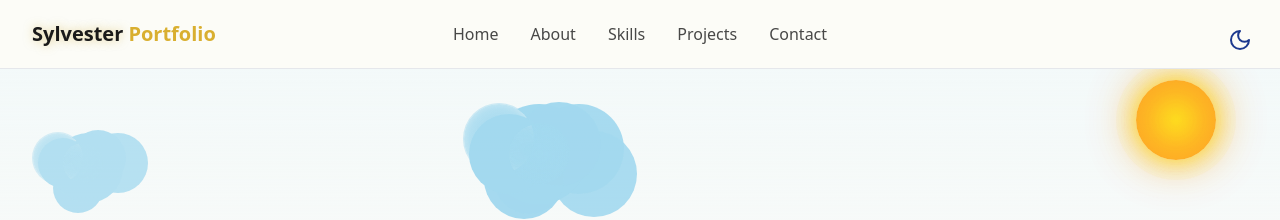
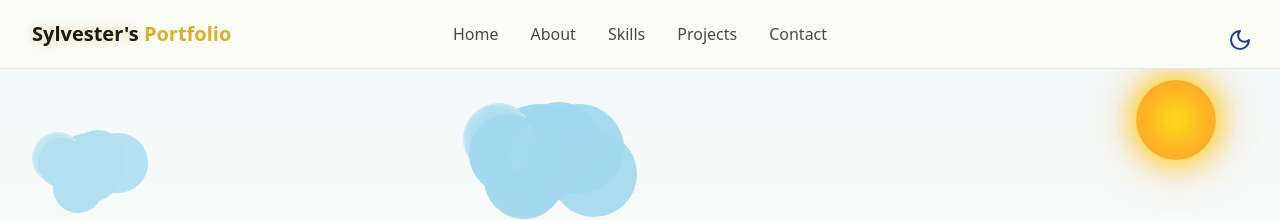
Before and after one commit to Sylester-Oputa/Portfolio-website, a React (Vite) app: page / in a window 1280 px wide. Shown: the top 220 px of the page. Built offline with nearby package versions, Linux system fonts and the light colour scheme.

Commit message:
fix: update portfolio title to include possessive form

```diff
--- a/src/components/Navbar.jsx
+++ b/src/components/Navbar.jsx
@@ -59,7 +59,7 @@
           href="#hero"
         >
           <span className="relative z-10">
-            <span className="text-glow text-foreground"> Sylvester </span>{" "}
+            <span className="text-glow text-foreground"> Sylvester's </span>{" "}
             Portfolio
           </span>
         </a>
```
